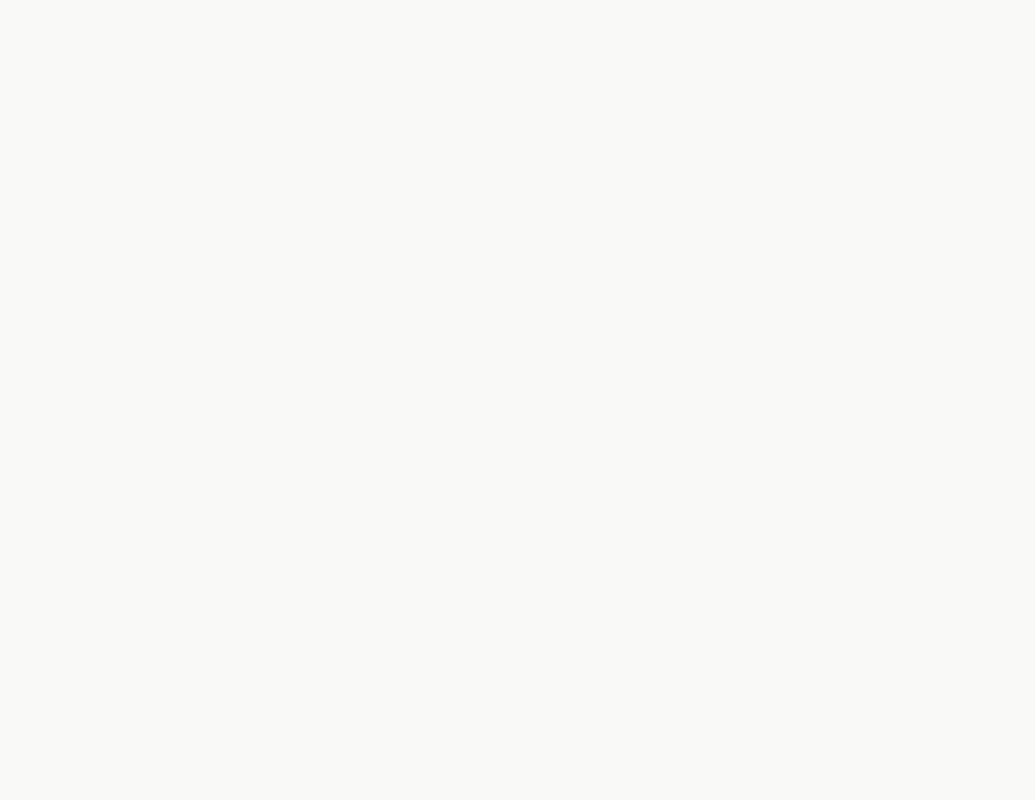
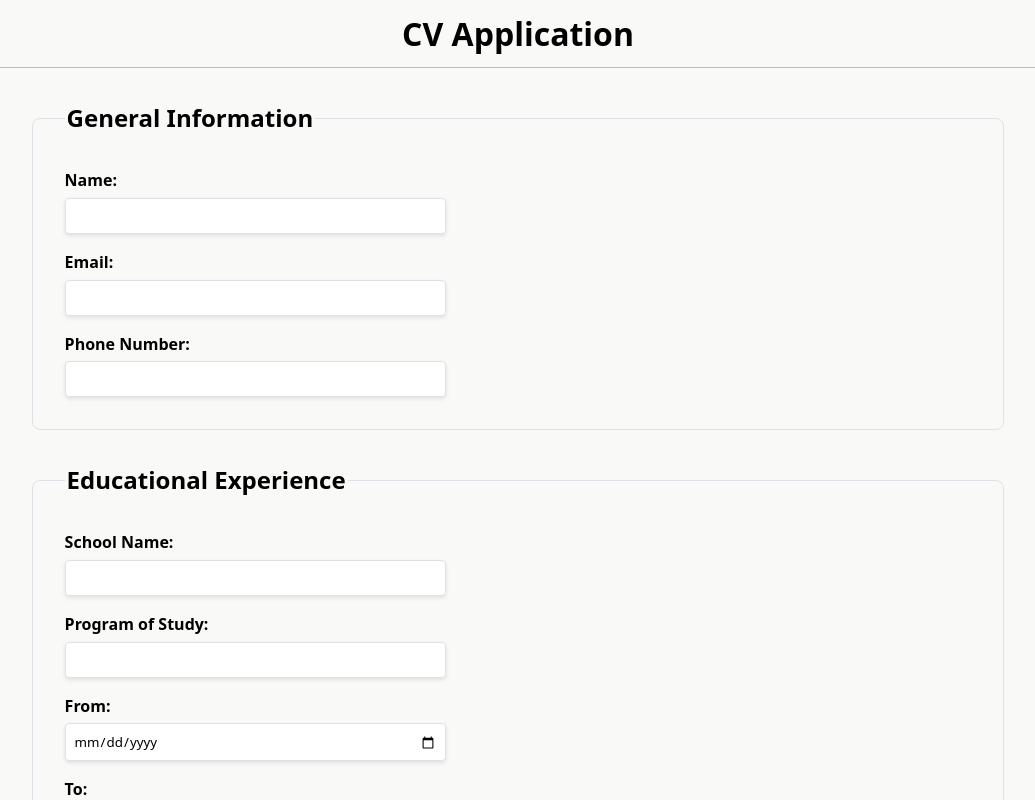
Before and after one commit to Agoth24/odin-cv-application, a React (Vite) app: page / in a window 1280 px wide. Shown: the top 800 px of the page, without its empty margins (122-1157 px from the left). Built offline with nearby package versions, Linux system fonts and the light colour scheme.

Commit message:
commit before I lift form state to app comp

```diff
--- a/src/App.jsx
+++ b/src/App.jsx
@@ -5,7 +5,7 @@ import Form from "./components/Form";
 import FormattedCV from "./components/FormattedCV";
 
 function App() {
-  const [page, setPage] = useState("CV");
+  const [page, setPage] = useState("form");
   return (
     <>
       {page === "form" && <Header />}
--- a/src/components/FormattedCV.jsx
+++ b/src/components/FormattedCV.jsx
@@ -1,10 +1,17 @@
 import "../index.css"
 
-export default function FormattedCV() {
+export default function FormattedCV({onEdit}) {
+
+    // function handleClick(e) {
+    //     e.preventDefault()
+    //     onEdit()
+    // }
 
     return (
-        <section>
+        <main>
+            <section>
 
-        </section>
+            </section>
+        </main>
     )
 }
--- a/src/styles/formattedCV.css
+++ b/src/styles/formattedCV.css
@@ -1,3 +1,7 @@
 * {
     box-sizing: border-box;
 }
+
+h1, h2, h3, h4 {
+    margin: 0;
+}
```
